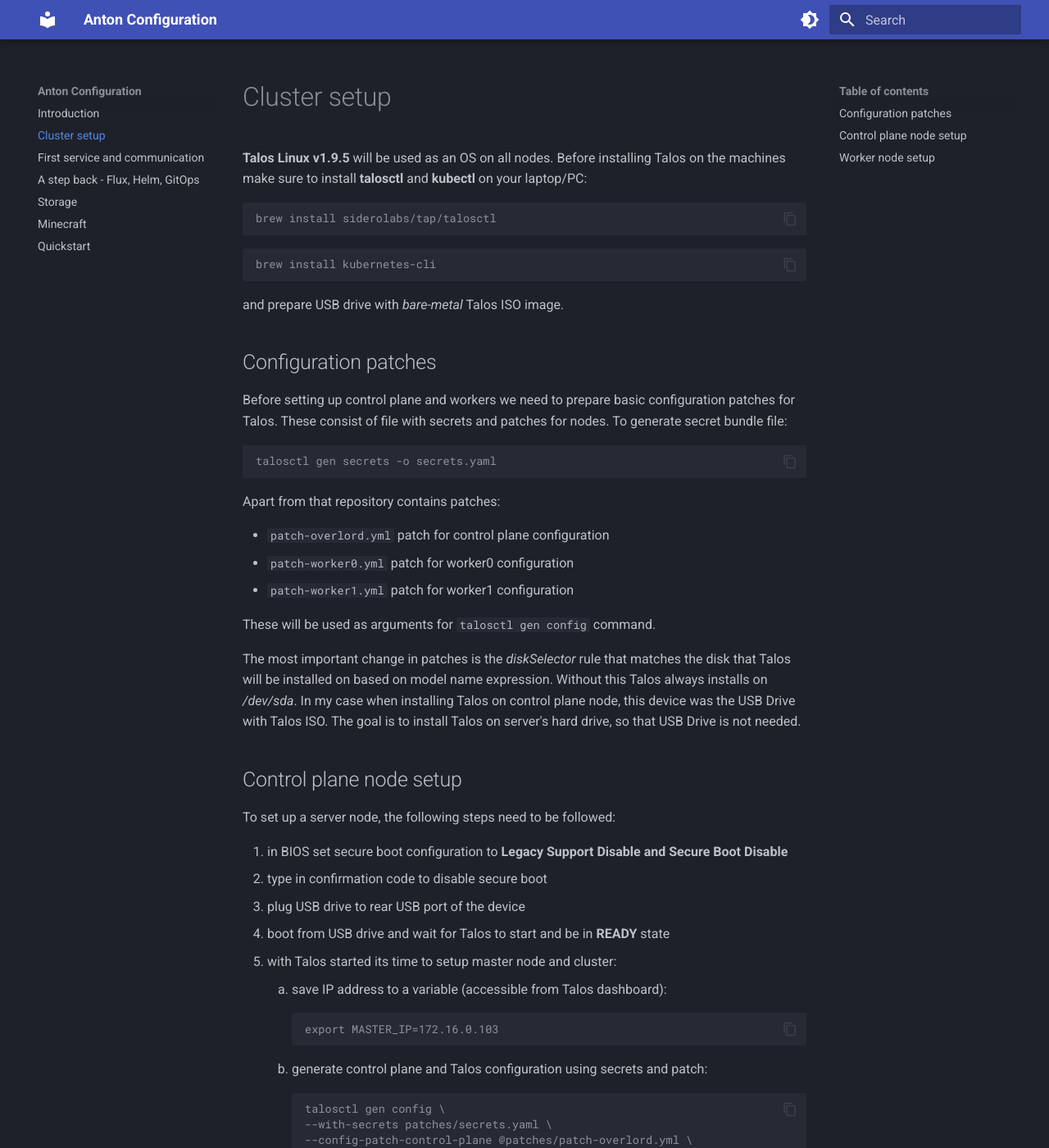
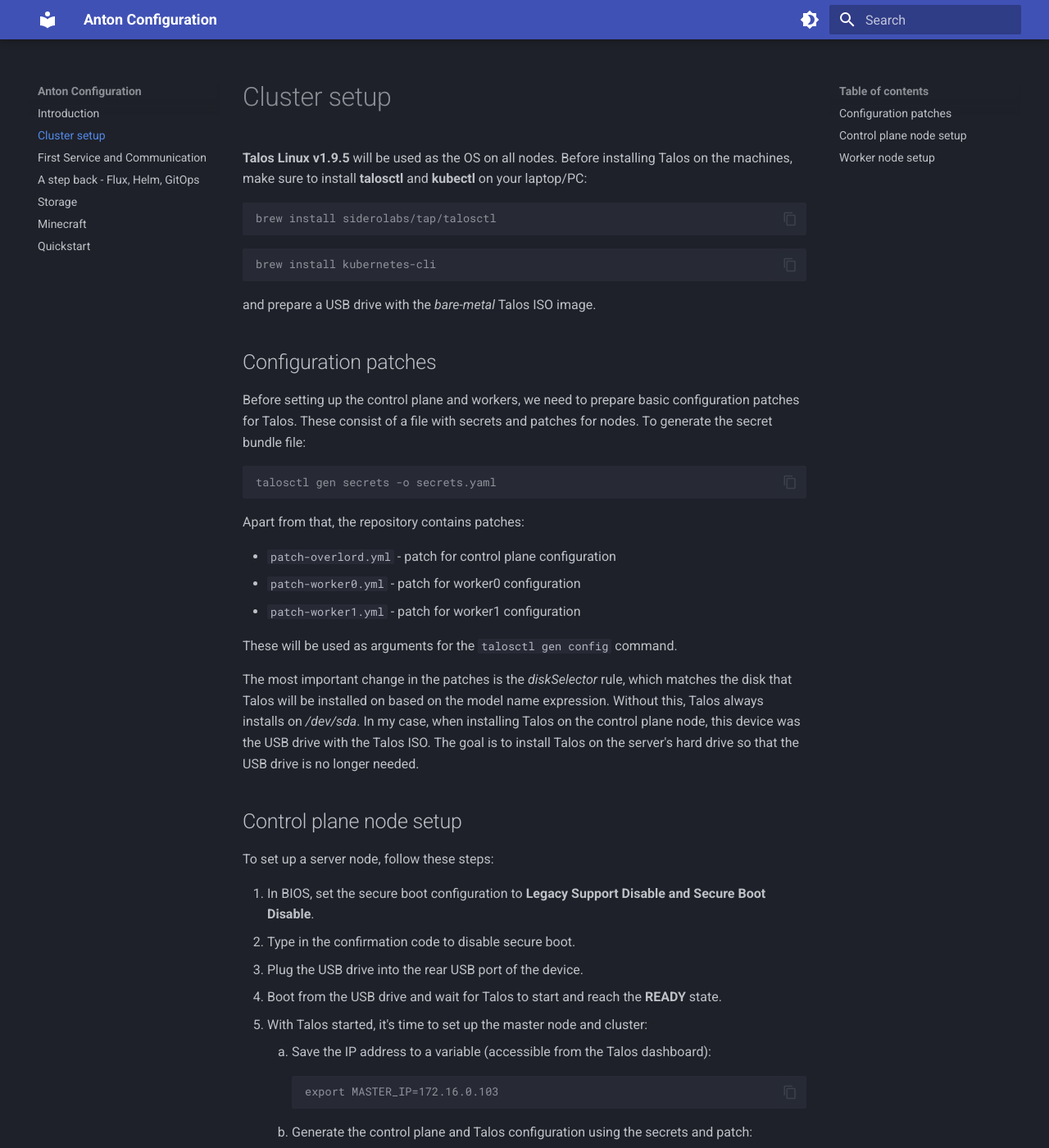
Before and after one commit to gregg127/anton, an MkDocs documentation site: the page built from docs/docs/01_cluster.md, in a window 1280 px wide and 1400 px high. Shown: the whole window at 82% size. Built offline with MkDocs 1.6.1 and Material for MkDocs 9.7.7, drawn with Linux system fonts in a browser that asks for light colours; some of the changed text lies outside the part shown.

Commit message:
Update docs using Github Copilot and GPT-4o model

````diff
--- a/docs/docs/01_cluster.md
+++ b/docs/docs/01_cluster.md
@@ -1,44 +1,44 @@
 # Cluster setup
 
-**Talos Linux v1.9.5** will be used as an OS on all nodes. Before installing Talos on the machines make sure to install **talosctl** and **kubectl** on your laptop/PC:
+**Talos Linux v1.9.5** will be used as the OS on all nodes. Before installing Talos on the machines, make sure to install **talosctl** and **kubectl** on your laptop/PC:
 ```console
 brew install siderolabs/tap/talosctl
 ```
 ```console
 brew install kubernetes-cli
 ```
-and prepare USB drive with *bare-metal* Talos ISO image.
+and prepare a USB drive with the *bare-metal* Talos ISO image.
 
 ## Configuration patches
 
-Before setting up control plane and workers we need to prepare basic configuration patches for Talos. These consist of file with secrets and patches for nodes. To generate secret bundle file:
+Before setting up the control plane and workers, we need to prepare basic configuration patches for Talos. These consist of a file with secrets and patches for nodes. To generate the secret bundle file:
 ```console
 talosctl gen secrets -o secrets.yaml
 ```
-Apart from that repository contains patches:
+Apart from that, the repository contains patches:
 
-* `patch-overlord.yml` patch for control plane configuration
-* `patch-worker0.yml` patch for worker0 configuration
-* `patch-worker1.yml` patch for worker1 configuration
+* `patch-overlord.yml` - patch for control plane configuration
+* `patch-worker0.yml` - patch for worker0 configuration
+* `patch-worker1.yml` - patch for worker1 configuration
 
-These will be used as arguments for `talosctl gen config` command.
+These will be used as arguments for the `talosctl gen config` command.
 
-The most important change in patches is the *diskSelector* rule that matches the disk that Talos will be installed on based on model name expression. Without this Talos always installs on */dev/sda*. In my case when installing Talos on control plane node, this device was the USB Drive with Talos ISO. The goal is to install Talos on server's hard drive, so that USB Drive is not needed.
+The most important change in the patches is the *diskSelector* rule, which matches the disk that Talos will be installed on based on the model name expression. Without this, Talos always installs on */dev/sda*. In my case, when installing Talos on the control plane node, this device was the USB drive with the Talos ISO. The goal is to install Talos on the server's hard drive so that the USB drive is no longer needed.
 
 ## Control plane node setup
 
-To set up a server node, the following steps need to be followed:
+To set up a server node, follow these steps:
 
-1. in BIOS set secure boot configuration to **Legacy Support Disable and Secure Boot Disable**
-2. type in confirmation code to disable secure boot
-3. plug USB drive to rear USB port of the device
-4. boot from USB drive and wait for Talos to start and be in **READY** state
-5. with Talos started its time to setup master node and cluster:
-    1. save IP address to a variable (accessible from Talos dashboard):
+1. In BIOS, set the secure boot configuration to **Legacy Support Disable and Secure Boot Disable**.
+2. Type in the confirmation code to disable secure boot.
+3. Plug the USB drive into the rear USB port of the device.
+4. Boot from the USB drive and wait for Talos to start and reach the **READY** state.
+5. With Talos started, it's time to set up the master node and cluster:
+    1. Save the IP address to a variable (accessible from the Talos dashboard):
     ```console
     export MASTER_IP=172.16.0.103
     ```
-    2. generate control plane and Talos configuration using secrets and patch:
+    2. Generate the control plane and Talos configuration using the secrets and patch:
     ```console
     talosctl gen config \
     --with-secrets patches/secrets.yaml \
@@ -47,45 +47,45 @@ To set up a server node, the following steps need to be followed:
     --output rendered/ \
     anton https://$MASTER_IP:6443
     ```
-    3. apply the configuration to the machine (this step will trigger Talos installation to disk):
+    3. Apply the configuration to the machine (this step will trigger Talos installation to disk):
     ```console
     talosctl apply-config --insecure \
     --nodes $MASTER_IP \
     --file rendered/controlplane.yaml
     ```
-    4. wait for the installation to be complete, which will end with system restart
-    5. wait for Talos `Kubelet` to be in healthy state
-    6. having Talos ready, setup Kubernetes:
+    4. Wait for the installation to complete, which will end with a system restart.
+    5. Wait for Talos `Kubelet` to reach a healthy state.
+    6. With Talos ready, set up Kubernetes:
     ```console
     talosctl bootstrap \
     --nodes $MASTER_IP \
     --endpoints $MASTER_IP \
     --talosconfig=rendered/talosconfig
     ```
-    7. wait until all checkboxes under *controlplane* will be healthy and **READY** state will be true
-    8. shutdown the machine, unplug USB drive and start it again
-    9.  make sure everything works fine
+    7. Wait until all checkboxes under *controlplane* are healthy and the **READY** state is true.
+    8. Shut down the machine, unplug the USB drive, and start it again.
+    9. Make sure everything works fine:
     ```console
     talosctl health \
     --nodes $MASTER_IP \
     --endpoints $MASTER_IP \
     --talosconfig=rendered/talosconfig
     ```
-    10. setup kubectl configuration:
+    10. Set up the kubectl configuration:
     ```console
     talosctl kubeconfig \
     --nodes $MASTER_IP \
     --endpoints $MASTER_IP \
     --talosconfig=rendered/talosconfig
     ```
-    11. check kubernetes configuration:
+    11. Check the Kubernetes configuration:
     ```console
     kubectl cluster-info
     ```
     ```console
     kubectl get nodes -o=wide
     ```
-    12. access Talos dashboard remotely
+    12. Access the Talos dashboard remotely:
     ```console
     talosctl dashboard \
     --nodes $MASTER_IP \
@@ -93,21 +93,21 @@ To set up a server node, the following steps need to be followed:
     --talosconfig=rendered/talosconfig
     ```
 
-After all of the above cluster should be set up and ready to accept workers.
+After completing the above steps, the cluster should be set up and ready to accept workers.
 
 ## Worker node setup
 
-Now that cluster is setup with *controlplane* node it's time to add worker nodes:
+Now that the cluster is set up with the *controlplane* node, it's time to add worker nodes:
 
-1. first step is to setup the machine. For that steps 1-4 from the previous instruction must be followed.
-2. with Talos started on the machine it's time to configure a worker node:
-    1. save IP address to a variable (accessible from Talos dashboard) and save control plane IP:
+1. First, set up the machine. For that, follow steps 1-4 from the previous instructions.
+2. With Talos started on the machine, configure a worker node:
+    1. Save the IP address to a variable (accessible from the Talos dashboard) and save the control plane IP:
     ```console
     export WORKER_IP=172.16.0.102
     export WORKER=worker0
     export MASTER_IP=172.16.0.103
     ```
-    2. generate worker configuration using secrets and patch:
+    2. Generate the worker configuration using the secrets and patch:
     ```console
     talosctl gen config \
     --with-secrets patches/secrets.yaml \
@@ -116,23 +116,23 @@ Now that cluster is setup with *controlplane* node it's time to add worker nodes
     --output rendered/$WORKER.yaml \
     anton https://$WORKER_IP:6443
     ```
-    3. apply the configuration to the machine (this step will trigger Talos installation to disk):
+    3. Apply the configuration to the machine (this step will trigger Talos installation to disk):
     ```console
     talosctl apply-config --insecure \
     --nodes $WORKER_IP \
     --file rendered/$WORKER.yaml
     ```
-    4. wait for the installation to finish
-    5. once finished check if worker has successfully joined the cluster:
+    4. Wait for the installation to finish.
+    5. Once finished, check if the worker has successfully joined the cluster:
     ```console
     kubectl get nodes -o=wide
     ```
-    6. shutdown the machine, remove USB Drive and start the machine again
-    7. after some time check if the node is in **READY** status:
+    6. Shut down the machine, remove the USB drive, and start the machine again.
+    7. After some time, check if the node is in the **READY** status:
     ```console
     kubectl get nodes -o=wide
     ```
-    8. check the dashboard:
+    8. Check the dashboard:
     ```console
     talosctl dashboard \
     --nodes $WORKER_IP \
@@ -140,10 +140,9 @@ Now that cluster is setup with *controlplane* node it's time to add worker nodes
     --talosconfig=rendered/talosconfig
     ```
 
-Instruction above works for single worker. Before adding another worker to the cluster you have to create a patch file
-in `/cluster-config/patches` for the worker and change **WORKER_IP** and **WORKER** variables from the instruction.
+The instructions above work for a single worker. Before adding another worker to the cluster, you have to create a patch file in `/cluster-config/patches` for the worker and change the **WORKER_IP** and **WORKER** variables in the instructions.
 
-At this point I have 3 machines in my cluster - control plane and two workers. Everything is setup and ready to serve services.
+At this point, I have three machines in my cluster—a control plane and two workers. Everything is set up and ready to serve services.
 
 -----
 
````
Also changed, not shown: docs/docs/02_services.md (+53 -54 lines), docs/docs/03_flux_gitops.md (+40 -41 lines), docs/docs/04_persistance.md (+11 -11 lines), docs/docs/05_minecraft.md (+15 -15 lines), docs/docs/index.md (+10 -11 lines).
